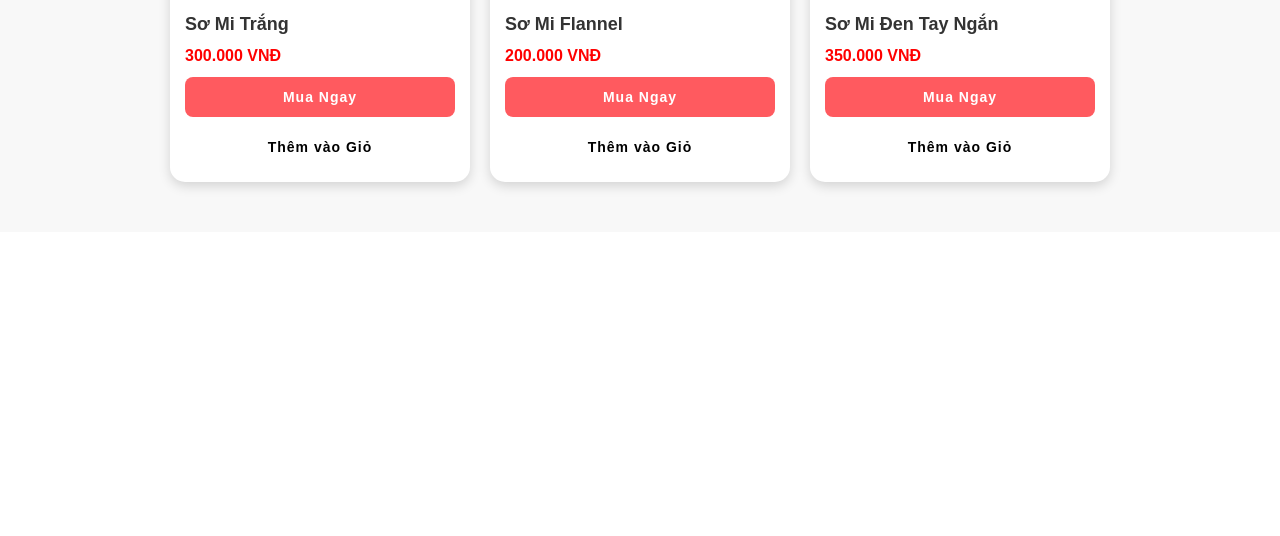
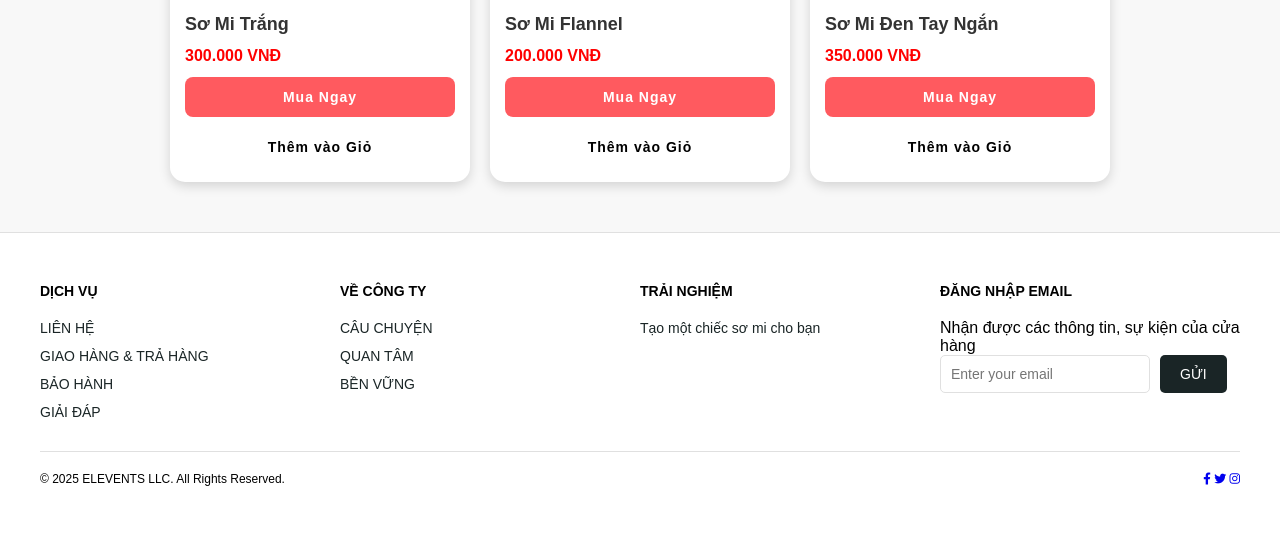
Before and after one commit to AnhKhoa0705/duan1, a PHP site: page /view/bst_men.html in a window 1280 px wide. Shown: the part 2422-2958 px from the top of the page. Before the commit the page ends 2614 px from the top, so only its background shows below. Run offline with PHP 8.4, Linux system fonts and the light colour scheme.

Commit message:
up date footer

```diff
--- a/public/css/bst_men.css
+++ b/public/css/bst_men.css
@@ -186,6 +186,84 @@
         color: white;
     }
 
+    /* Footer styling */
+.footer {
+    background-color: #fff;
+    padding: 50px 40px;
+    display: flex;
+    justify-content: space-between;
+    flex-wrap: wrap;
+    border-top: 1px solid #e0e0e0;
+}
+
+.footer-column {
+    flex: 1;
+    min-width: 200px;
+    margin-bottom: 20px;
+}
+
+.footer-column h5 {
+    font-size: 14px;
+    text-transform: uppercase;
+    margin-bottom: 20px;
+}
+
+.footer-column ul {
+    list-style: none;
+}
+
+.footer-column ul li {
+    margin-bottom: 10px;
+}
+
+.footer-column ul li a {
+    color: #1a2526;
+    text-decoration: none;
+    font-size: 14px;
+}
+
+.footer-column ul li a:hover {
+    text-decoration: underline;
+}
+
+.footer-column form {
+    display: flex;
+    gap: 10px;
+}
+
+.footer-column input[type="email"] {
+    padding: 10px;
+    border: 1px solid #e0e0e0;
+    border-radius: 5px;
+    font-size: 14px;
+    width: 70%;
+}
+
+.footer-column button {
+    padding: 10px 20px;
+    border: none;
+    background-color: #1a2526;
+    color: #fff;
+    text-transform: uppercase;
+    font-size: 14px;
+    cursor: pointer;
+    border-radius: 5px;
+}
+
+.footer-column button:hover {
+    background-color: #a67c00;
+}
+
+.footer-bottom {
+    width: 100%;
+    display: flex;
+    justify-content: space-between;
+    align-items: center;
+    padding-top: 20px;
+    border-top: 1px solid #e0e0e0;
+    font-size: 12px;
+}
+
     @media (max-width: 480px) {
         .product {
             width: 100%; /* Sản phẩm full-width trên màn hình điện thoại */
--- a/view/bst_men.html
+++ b/view/bst_men.html
@@ -43,6 +43,50 @@
     <!-- Product Listing -->
     <section class="product-container" id="product-container">
     </section>
+        <!-- Footer -->
+        <footer class="footer">
+            <div class="footer-column">
+                <h5>DỊCH VỤ</h5>
+                <ul>
+                    <li><a href="#">LIÊN HỆ</a></li>
+                    <li><a href="#">GIAO HÀNG & TRẢ HÀNG</a></li>
+                    <li><a href="#">BẢO HÀNH</a></li>
+                    <li><a href="#">GIẢI ĐÁP</a></li>
+                </ul>
+            </div>
+            <div class="footer-column">
+                <h5>VỀ CÔNG TY</h5>
+                <ul>
+                    <li><a href="#">CÂU CHUYỆN</a></li>
+                    <li><a href="#">QUAN TÂM</a></li>
+                    <li><a href="#">BỀN VỮNG</a></li>
+
+                </ul>
+            </div>
+            <div class="footer-column">
+                <h5>TRẢI NGHIỆM</h5>
+                <ul>
+                    <li><a href="#">Tạo một chiếc sơ mi cho bạn</a></li>
+
+                </ul>
+            </div>
+            <div class="footer-column">
+                <h5>ĐĂNG NHẬP EMAIL</h5>
+                <p>Nhận được các thông tin, sự kiện của cửa hàng</p>
+                <form>
+                    <input type="email" placeholder="Enter your email">
+                    <button type="submit">GỬI</button>
+                </form>
+            </div>
+            <div class="footer-bottom">
+                <p>© 2025 ELEVENTS LLC. All Rights Reserved.</p>
+                <div class="social-icons">
+                    <a href="#"><i class="fab fa-facebook-f"></i></a>
+                    <a href="#"><i class="fab fa-twitter"></i></a>
+                    <a href="#"><i class="fab fa-instagram"></i></a>
+                </div>
+            </div>
+        </footer>
 
     <script src="../public/js/product.js"></script>
 </body>
```
